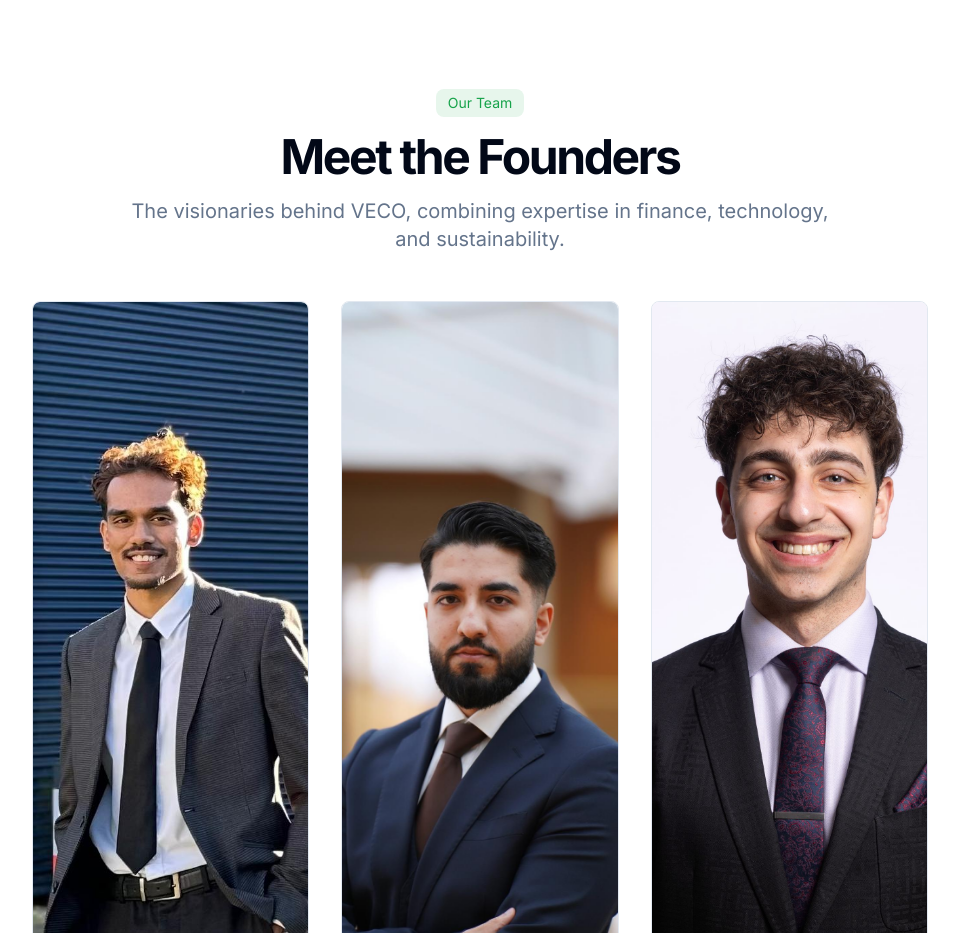
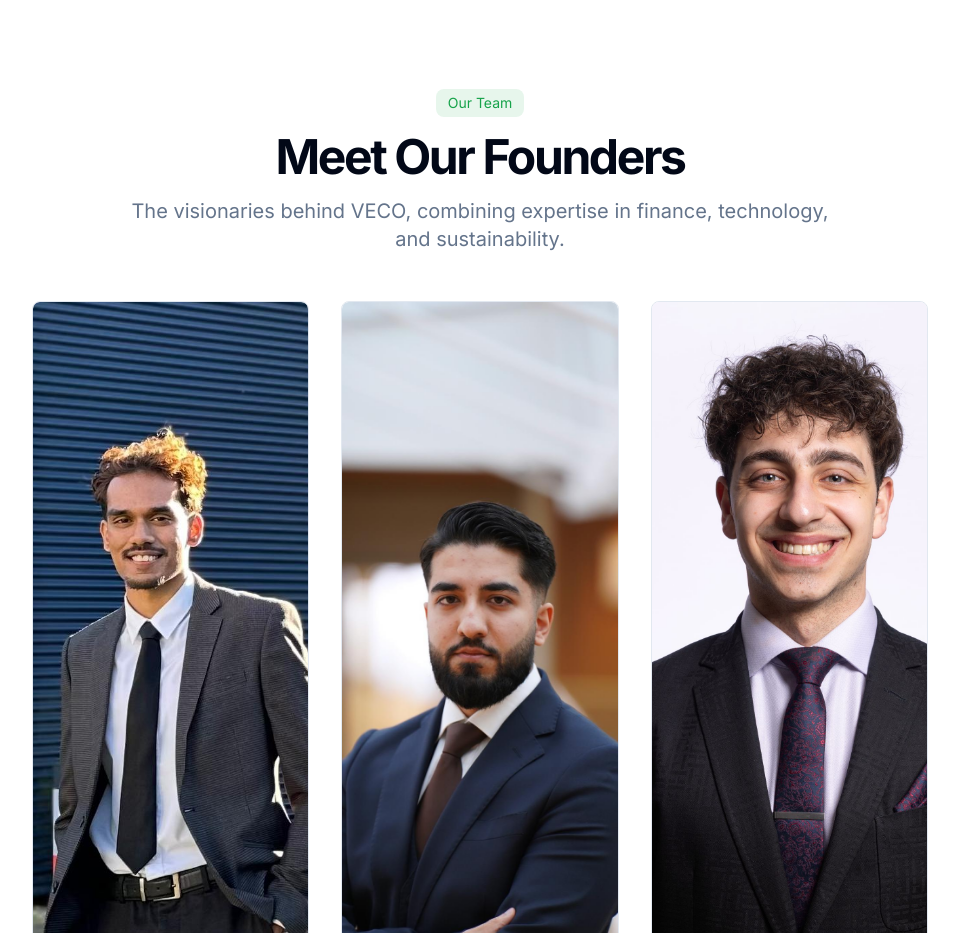
Before and after one commit to MenuhinVahrmaa/veco-website, a Next.js app: page / in a window 1280 px wide. Shown: the part 3880-4813 px from the top of the page, without its empty margins (160-1119 px from the left). Built offline with nearby package versions, Linux system fonts and the light colour scheme.

Commit message:
Update: trigger Vercel redeploy with saved changes

```diff
--- a/components/founders-section.tsx
+++ b/components/founders-section.tsx
@@ -43,7 +43,7 @@ export function FoundersSection() {
     <section id="founders" className="container py-24 space-y-12">
       <div className="flex flex-col items-center text-center space-y-4">
         <div className="inline-block rounded-lg bg-primary/10 px-3 py-1 text-sm text-primary">Our Team</div>
-        <h2 className="text-3xl font-bold tracking-tighter sm:text-4xl md:text-5xl">Meet the Founders</h2>
+        <h2 className="text-3xl font-bold tracking-tighter sm:text-4xl md:text-5xl">Meet Our Founders</h2>
         <p className="max-w-[700px] text-muted-foreground md:text-xl">
           The visionaries behind VECO, combining expertise in finance, technology, and sustainability.
         </p>
```
